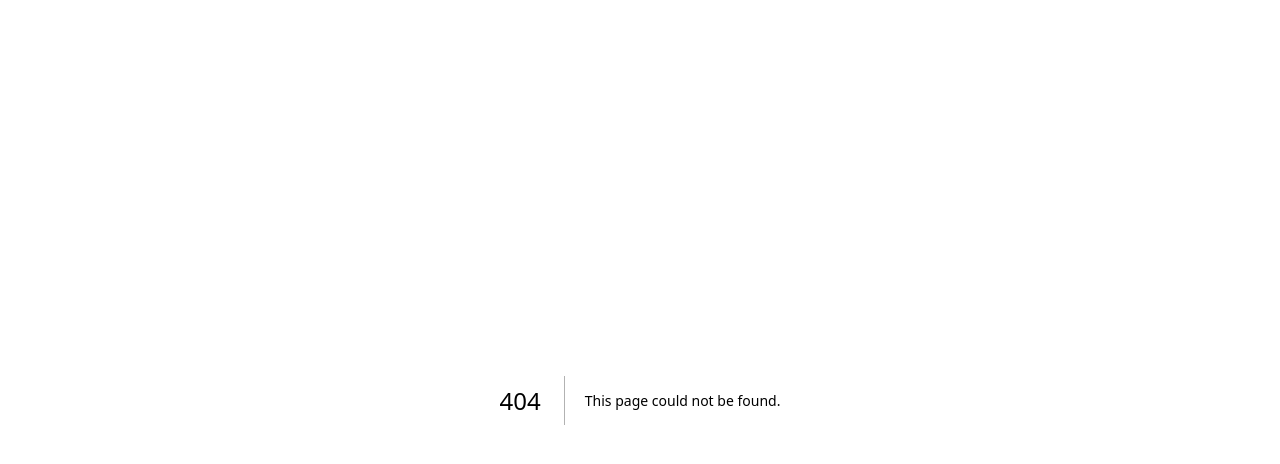
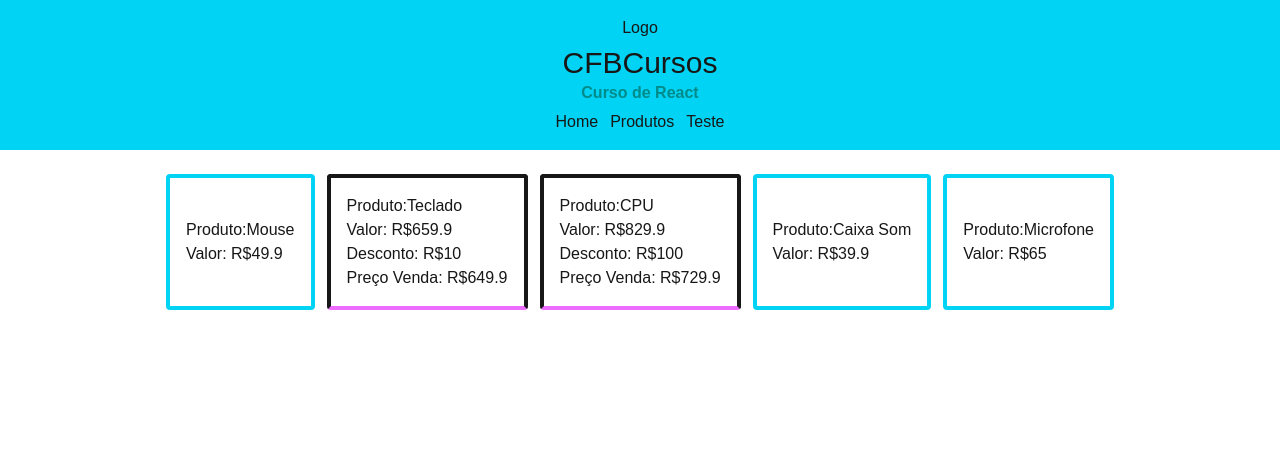
Before and after one commit to Diandressa/react-curso, a Next.js app: page /produtos/produtos in a window 1280 px wide. Before the commit this address had no page. Shown: the top 464 px of the page. Built offline with nearby package versions, Linux system fonts and the light colour scheme.

Commit message:
navegacao utilizando Link component
<Link/> é um componente nativo do next

```diff
--- a/src/components/Topo.tsx
+++ b/src/components/Topo.tsx
@@ -1,14 +1,26 @@
+import Link from "next/link"
 import Card from "./Card"
+
 export default function Topo() {
     return(
-        <div className='flex justify-between items-center bg-cyan-400 h-[100px] p-4'>
+        <div className='flex flex-col justify-between items-center bg-cyan-400 h-[150px] p-4'>
             <div>Logo</div>
             <div className="flex flex-col justify-center items-center">
                 <div className="text-3xl">CFBCursos</div>
                 <div className="subtituloTopo">Curso de React</div>
             </div>
-            <div>Andressa</div>
-            {/*Podemos usar um componente dentro de outro componente */}
+            <nav className="flex gap-3">
+                {/*Link nativo do next, href navega entre as pastas */}
+                <Link href={"/"}>
+                    Home
+                </Link>
+                <Link href={"/produtos/produtos"}>
+                    Produtos
+                </Link>
+                <Link href={"/teste/teste"}>
+                    Teste
+                </Link>
+            </nav>
         </div>
     )
 }
--- a/src/pages/index.tsx
+++ b/src/pages/index.tsx
@@ -4,80 +4,14 @@
 import Topo from "@/components/Topo";
 import Card from "@/components/Card";
 
-//array de objetos
-const produtos=[
-  {
-    produto: 'Mouse',
-    valor: 49.9,
-    desconto: 0,
-    disponivel: true
-
-  },
-  {
-    produto: 'Teclado',
-    valor: 659.9,
-    desconto: 10,
-    disponivel: true
-
-  },
-  {
-    produto: 'Monitor',
-    valor: 689.9,
-    desconto: 0,
-    disponivel: false
-
-  },
-  {
-    produto: 'CPU',
-    valor: 829.9,
-    desconto: 100,
-    disponivel: true
-
-  },
-  {
-    produto: 'Caixa Som',
-    valor: 39.9,
-    desconto: 0,
-    disponivel: true
-
-  },
-  {
-    produto: 'Microfone',
-    valor: 65.0,
-    desconto: 0,
-    disponivel: true
-
-  }
-]
-
-//esse função pode ser chamada em qualquer componente, precisamos definir o tipo dele na interface do componente somente
-function calcDesc(valor:number, desconto:number){
-  return valor - desconto;
-}
-
-function calcDesc2(valor:number, desconto:number){
-  return valor - (desconto/2)
-}
-
 export default function Home() {
   return (
       <div>
         <Topo/>
-        <div>
-          <div style={{color:'#fff', backgroundColor: 'darkcyan', textAlign: 'center'}}>Curso de React Next</div>
-        </div>
-        <div className="flex flex-wrap justify-center gap-3">
-          {/*Entra com js usando as {}. Retorna o Card para cada elemento do array */}
-          {
-            produtos.map((e:any)=>{
-              if(e.disponivel){
-                return (
-                  <Card produto={e.produto} valor={e.valor} desconto={e.desconto} funcao={calcDesc}/>
-                )
-              }
-            })
-          }
-        </div>
+        <div style={{color:'#fff', backgroundColor: 'darkcyan', textAlign: 'center'}}>Curso de React Next</div>
       </div>
   );
 }
+
+//para navegar na URL
+//http://localhost:3000/produtos/produtos
--- /dev/null
+++ b/src/pages/produtos/produtos.tsx
@@ -0,0 +1,78 @@
+//página que vai mostrar todos os produtos
+
+import Card from "@/components/Card";
+import Topo from "@/components/Topo";
+
+//array de objetos
+const produtos=[
+  {
+    produto: 'Mouse',
+    valor: 49.9,
+    desconto: 0,
+    disponivel: true
+
+  },
+  {
+    produto: 'Teclado',
+    valor: 659.9,
+    desconto: 10,
+    disponivel: true
+
+  },
+  {
+    produto: 'Monitor',
+    valor: 689.9,
+    desconto: 0,
+    disponivel: false
+
+  },
+  {
+    produto: 'CPU',
+    valor: 829.9,
+    desconto: 100,
+    disponivel: true
+
+  },
+  {
+    produto: 'Caixa Som',
+    valor: 39.9,
+    desconto: 0,
+    disponivel: true
+
+  },
+  {
+    produto: 'Microfone',
+    valor: 65.0,
+    desconto: 0,
+    disponivel: true
+
+  }
+]
+
+function calcDesc(valor:number, desconto:number){
+  return valor - desconto;
+}
+
+function calcDesc2(valor:number, desconto:number){
+  return valor - (desconto/2)
+}
+
+export default function produtosPagina(){
+    return(
+        <>
+            <Topo/>
+            <div className="flex flex-wrap justify-center gap-3">
+            {/*Entra com js usando as {}. Retorna o Card para cada elemento do array */}
+            {
+                produtos.map((e:any)=>{
+                if(e.disponivel){
+                    return (
+                    <Card produto={e.produto} valor={e.valor} desconto={e.desconto} funcao={calcDesc}/>
+                    )
+                }
+                })
+            }
+            </div>
+        </>
+    )
+}
--- /dev/null
+++ b/src/pages/teste/teste.tsx
@@ -0,0 +1,10 @@
+import Topo from "@/components/Topo"
+
+export default function testePagina(){
+    return(
+        <div>
+            <Topo/>
+            TESTE
+        </div>
+    )
+}
```
